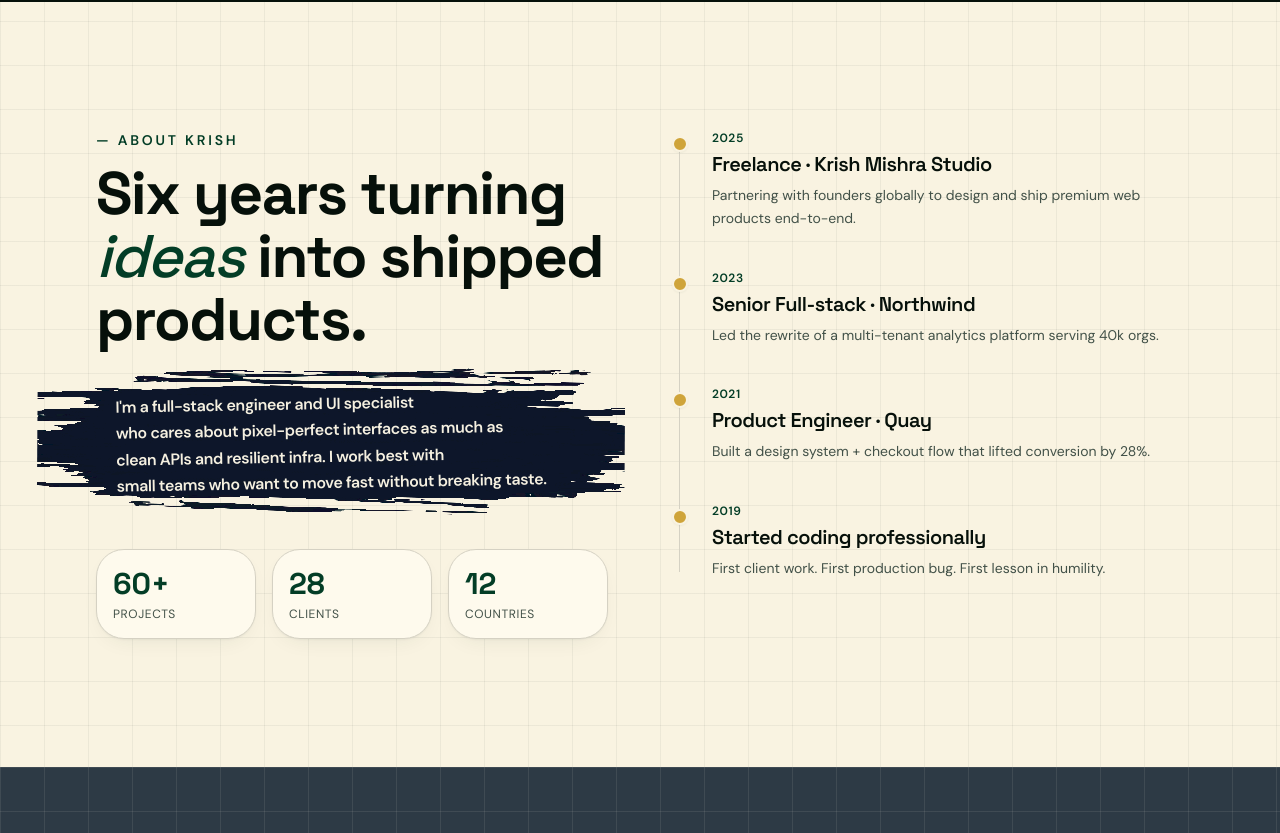
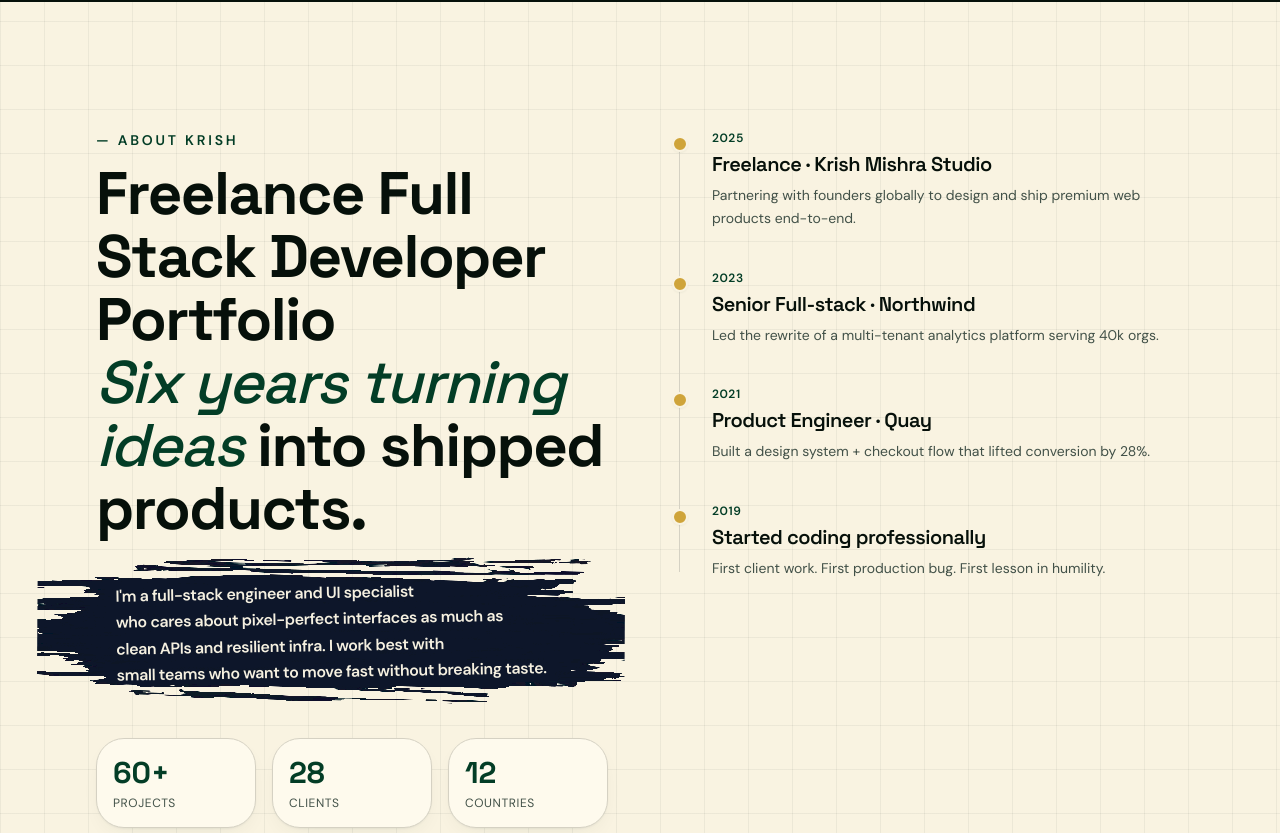
Before and after one commit to KrrishSR4/KrishMishra, a React (Vite) app: page / in a window 1280 px wide. Shown: the part 947-1780 px from the top of the page. Built offline with nearby package versions, Linux system fonts and the light colour scheme.

Commit message:
added sitemap and updated robots.txt

```diff
--- a/src/components/About.tsx
+++ b/src/components/About.tsx
@@ -20,9 +20,10 @@ export function About() {
           className="lg:sticky lg:top-32"
         >
           <p className="text-xs sm:text-sm font-semibold text-emerald mb-3 tracking-[0.2em] uppercase">— About Krish</p>
-          <h2 className="text-4xl sm:text-5xl md:text-6xl font-bold tracking-tight leading-[1.05]">
-            Six years turning <span className="text-emerald italic font-light">ideas</span> into shipped products.
-          </h2>
+<h2 className="text-4xl sm:text-5xl md:text-6xl font-bold tracking-tight leading-[1.05]">
+              Freelance Full Stack Developer Portfolio<br/>
+              <span className="text-emerald italic font-light">Six years turning ideas</span> into shipped products.
+            </h2>
           <div className="relative mt-7 w-fit -rotate-1">
             <BrushStroke
               color="#0F172A"
--- a/src/components/Projects.tsx
+++ b/src/components/Projects.tsx
@@ -197,23 +197,13 @@ export function Projects() {
             >
               — Selected Work
             </p>
-            <h2
-              className="text-4xl sm:text-5xl md:text-6xl font-bold tracking-tight max-w-2xl font-display"
-              style={{ color: INK }}
-            >
-              Crafted for clients who{" "}
-              <span
-                className="italic font-light relative inline-block"
-                style={{
-                  backgroundColor: GOLD,
-                  padding: "0 0.15em",
-                  color: INK,
-                }}
-              >
-                care
-              </span>
-              .
-            </h2>
+<h2
+               className="text-4xl sm:text-5xl md:text-6xl font-bold tracking-tight max-w-2xl font-display"
+               style={{ color: INK }}
+             >
+               <span className="block">Full Stack Developer Portfolio</span>
+               <span className="block text-3xl sm:text-4xl md:text-5xl font-medium">Selected Work & Projects</span>
+             </h2>
           </div>
           <div className="relative mt-5 w-fit -rotate-1">
             <BrushStroke
```
Also changed, not shown: index.html (+1 -1 lines), .kilo/plans/1780180252939-quiet-harbor.md (added).
